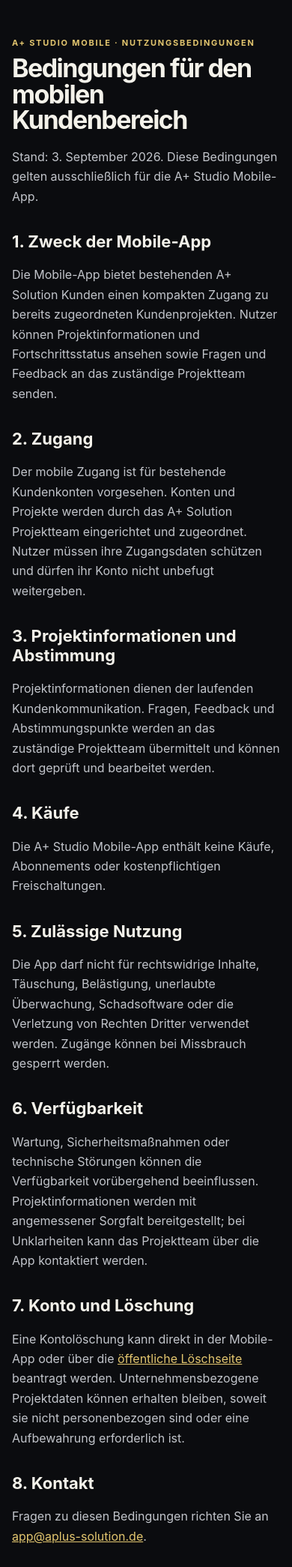
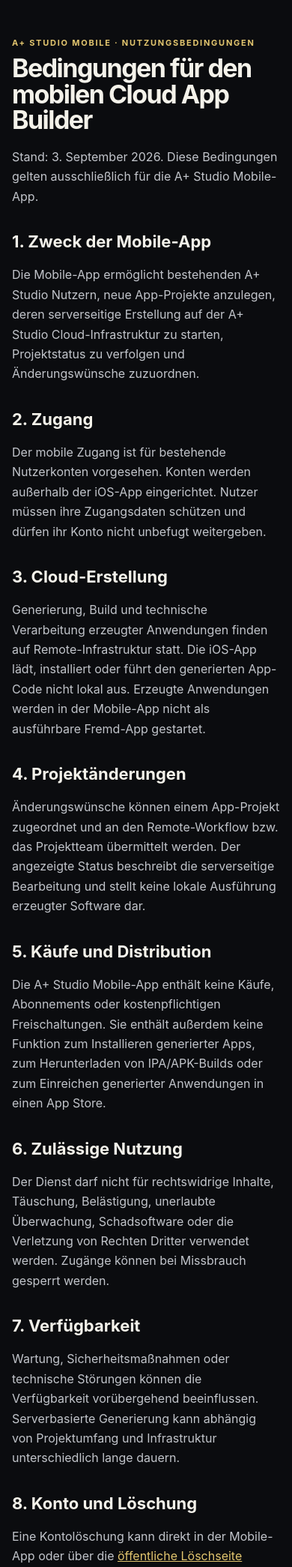
Before and after one commit to hsdarestani/a-studio, a Django app: page /mobile/terms/ in a window 390 px wide. Shown: the part 150-2240 px from the top of the page at 75% size. Run offline with Django 5.2, Linux system fonts and the light colour scheme; parts of the project's set-up code (start-up, migrations or seed data) failed here and were passed over; some libraries are stand-ins or nearby versions.

Commit message:
docs(mobile): align terms with cloud app builder

```diff
--- a/templates/legal/mobile_terms.html
+++ b/templates/legal/mobile_terms.html
@@ -2,22 +2,24 @@
 {% block title %}Nutzungsbedingungen · A+ Studio Mobile{% endblock %}
 {% block content %}
 <div class="eyebrow">A+ STUDIO MOBILE · NUTZUNGSBEDINGUNGEN</div>
-<h1>Bedingungen für den mobilen Kundenbereich</h1>
+<h1>Bedingungen für den mobilen Cloud App Builder</h1>
 <p>Stand: 3. September 2026. Diese Bedingungen gelten ausschließlich für die A+ Studio Mobile-App.</p>
 <h2>1. Zweck der Mobile-App</h2>
-<p>Die Mobile-App bietet bestehenden A+ Solution Kunden einen kompakten Zugang zu bereits zugeordneten Kundenprojekten. Nutzer können Projektinformationen und Fortschrittsstatus ansehen sowie Fragen und Feedback an das zuständige Projektteam senden.</p>
+<p>Die Mobile-App ermöglicht bestehenden A+ Studio Nutzern, neue App-Projekte anzulegen, deren serverseitige Erstellung auf der A+ Studio Cloud-Infrastruktur zu starten, Projektstatus zu verfolgen und Änderungswünsche zuzuordnen.</p>
 <h2>2. Zugang</h2>
-<p>Der mobile Zugang ist für bestehende Kundenkonten vorgesehen. Konten und Projekte werden durch das A+ Solution Projektteam eingerichtet und zugeordnet. Nutzer müssen ihre Zugangsdaten schützen und dürfen ihr Konto nicht unbefugt weitergeben.</p>
-<h2>3. Projektinformationen und Abstimmung</h2>
-<p>Projektinformationen dienen der laufenden Kundenkommunikation. Fragen, Feedback und Abstimmungspunkte werden an das zuständige Projektteam übermittelt und können dort geprüft und bearbeitet werden.</p>
-<h2>4. Käufe</h2>
-<p>Die A+ Studio Mobile-App enthält keine Käufe, Abonnements oder kostenpflichtigen Freischaltungen.</p>
-<h2>5. Zulässige Nutzung</h2>
-<p>Die App darf nicht für rechtswidrige Inhalte, Täuschung, Belästigung, unerlaubte Überwachung, Schadsoftware oder die Verletzung von Rechten Dritter verwendet werden. Zugänge können bei Missbrauch gesperrt werden.</p>
-<h2>6. Verfügbarkeit</h2>
-<p>Wartung, Sicherheitsmaßnahmen oder technische Störungen können die Verfügbarkeit vorübergehend beeinflussen. Projektinformationen werden mit angemessener Sorgfalt bereitgestellt; bei Unklarheiten kann das Projektteam über die App kontaktiert werden.</p>
-<h2>7. Konto und Löschung</h2>
+<p>Der mobile Zugang ist für bestehende Nutzerkonten vorgesehen. Konten werden außerhalb der iOS-App eingerichtet. Nutzer müssen ihre Zugangsdaten schützen und dürfen ihr Konto nicht unbefugt weitergeben.</p>
+<h2>3. Cloud-Erstellung</h2>
+<p>Generierung, Build und technische Verarbeitung erzeugter Anwendungen finden auf Remote-Infrastruktur statt. Die iOS-App lädt, installiert oder führt den generierten App-Code nicht lokal aus. Erzeugte Anwendungen werden in der Mobile-App nicht als ausführbare Fremd-App gestartet.</p>
+<h2>4. Projektänderungen</h2>
+<p>Änderungswünsche können einem App-Projekt zugeordnet und an den Remote-Workflow bzw. das Projektteam übermittelt werden. Der angezeigte Status beschreibt die serverseitige Bearbeitung und stellt keine lokale Ausführung erzeugter Software dar.</p>
+<h2>5. Käufe und Distribution</h2>
+<p>Die A+ Studio Mobile-App enthält keine Käufe, Abonnements oder kostenpflichtigen Freischaltungen. Sie enthält außerdem keine Funktion zum Installieren generierter Apps, zum Herunterladen von IPA/APK-Builds oder zum Einreichen generierter Anwendungen in einen App Store.</p>
+<h2>6. Zulässige Nutzung</h2>
+<p>Der Dienst darf nicht für rechtswidrige Inhalte, Täuschung, Belästigung, unerlaubte Überwachung, Schadsoftware oder die Verletzung von Rechten Dritter verwendet werden. Zugänge können bei Missbrauch gesperrt werden.</p>
+<h2>7. Verfügbarkeit</h2>
+<p>Wartung, Sicherheitsmaßnahmen oder technische Störungen können die Verfügbarkeit vorübergehend beeinflussen. Serverbasierte Generierung kann abhängig von Projektumfang und Infrastruktur unterschiedlich lange dauern.</p>
+<h2>8. Konto und Löschung</h2>
 <p>Eine Kontolöschung kann direkt in der Mobile-App oder über die <a href="/account-deletion/">öffentliche Löschseite</a> beantragt werden. Unternehmensbezogene Projektdaten können erhalten bleiben, soweit sie nicht personenbezogen sind oder eine Aufbewahrung erforderlich ist.</p>
-<h2>8. Kontakt</h2>
+<h2>9. Kontakt</h2>
 <p>Fragen zu diesen Bedingungen richten Sie an <a href="mailto:{{ contact_email }}">{{ contact_email }}</a>.</p>
 {% endblock %}
```
